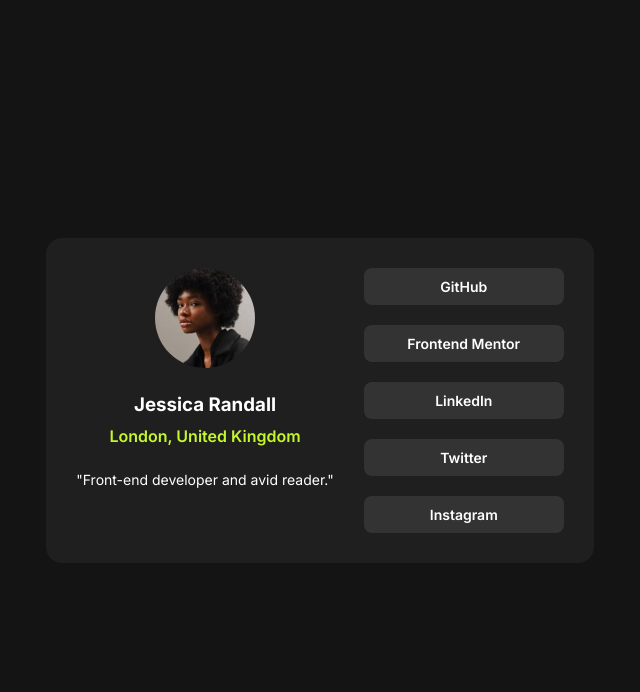
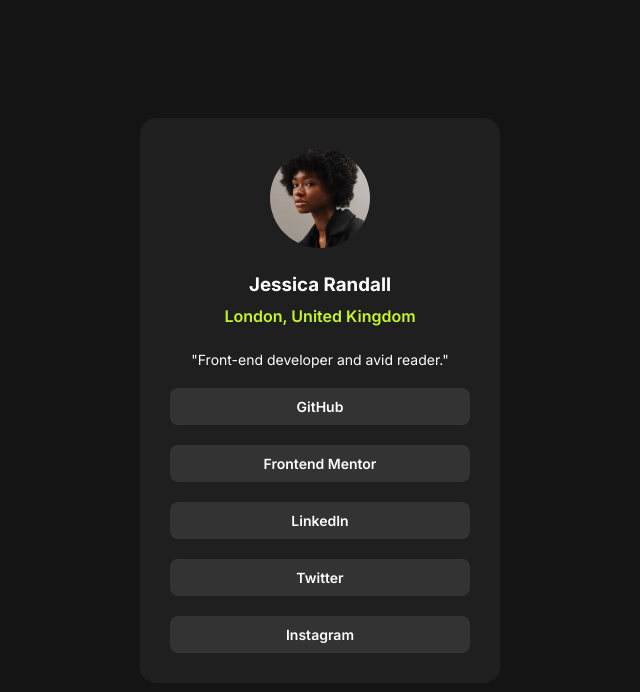
Before and after one commit to anuragc0des/Social-links-profile, a plain HTML site: page index.html in a window 1280 px wide. Shown: the whole page, without its empty margins (320-960 px from the left). Drawn offline with Linux system fonts and the light colour scheme.

Commit message:
Update style.css

```diff
--- a/style.css
+++ b/style.css
@@ -96,15 +96,3 @@
   background: var(--reen);
   color: var(--off-Black);
 }
-
-@media (min-width: 1024px) {
-  .content {
-    width: auto;
-    flex-direction: row;
-    gap: 30px;
-  }
-
-  .links {
-    width: 200px;
-  }
-}
```
